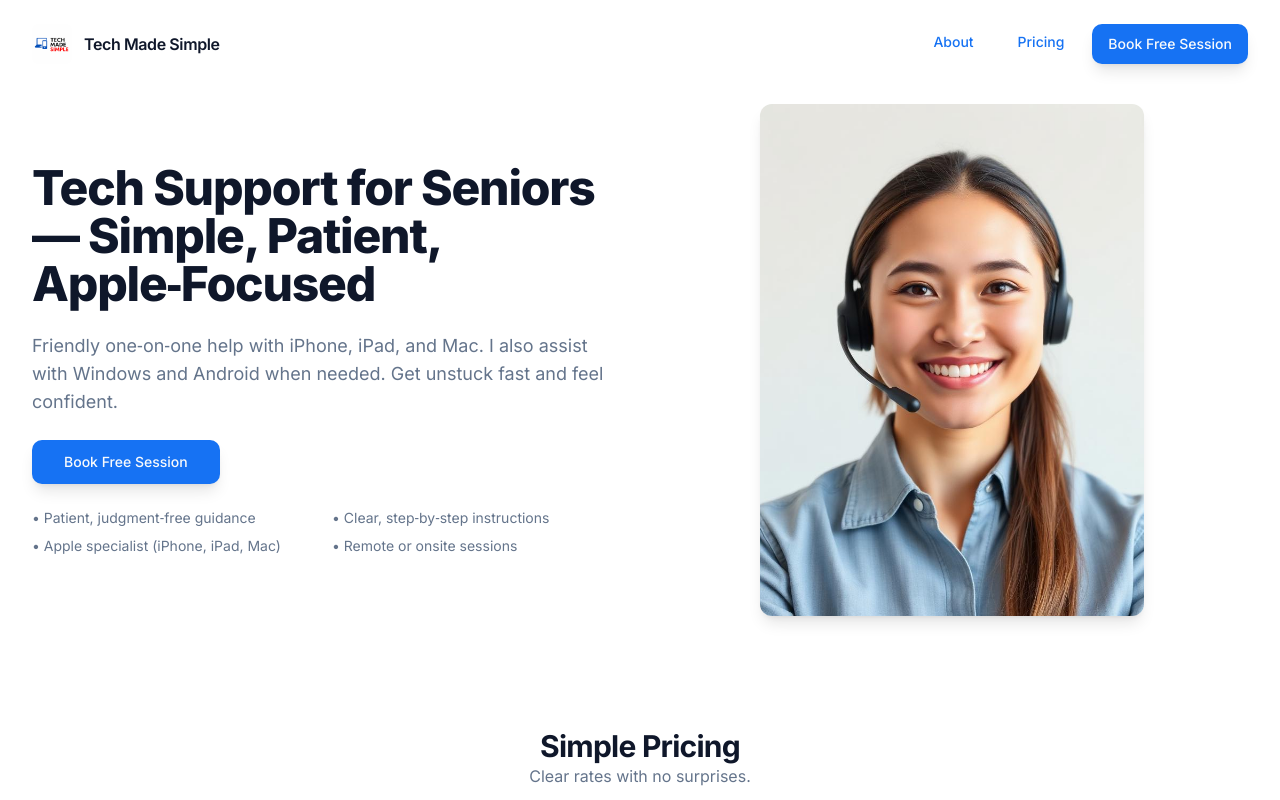
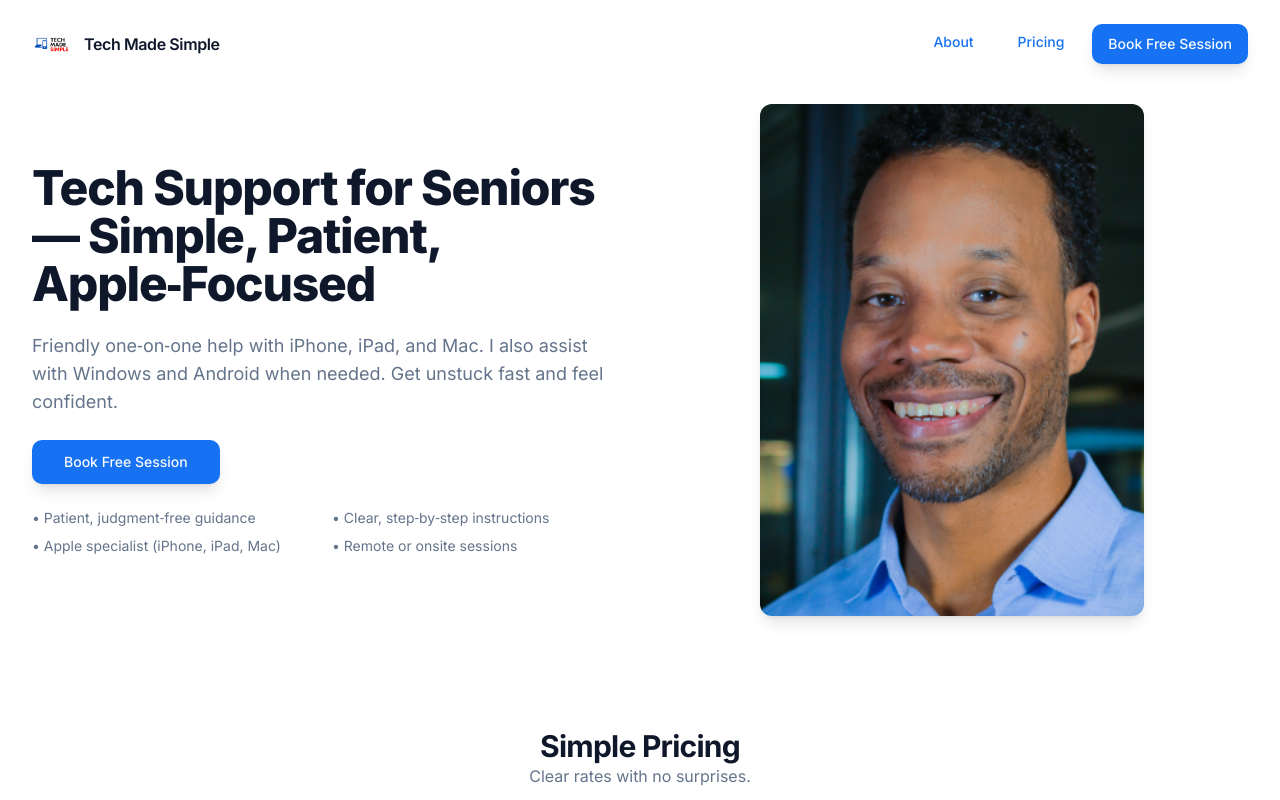
Before and after one commit to jbtms/senior-tech-help, a React (Vite) app: page / in a window 1280 px wide. Shown: the top 800 px of the page. Built offline with nearby package versions, Linux system fonts and the light colour scheme.

Commit message:
Update portrait image
Replaced the existing portrait image with the new one provided by the user.

```diff
--- a/src/pages/Index.tsx
+++ b/src/pages/Index.tsx
@@ -92,7 +92,7 @@ const Index = () => {
           </article>
           <aside className="relative order-first md:order-last">
             <img
-              src={portrait}
+              src="/lovable-uploads/8ee775ed-9f5d-4adb-b3e0-abdf2848e37d.png"
               alt="Friendly tech support specialist portrait"
               className="mx-auto aspect-[3/4] w-full max-w-sm rounded-lg object-cover shadow-lg"
             />
```
Also changed, not shown: public/lovable-uploads/8ee775ed-9f5d-4adb-b3e0-abdf2848e37d.png (added).
